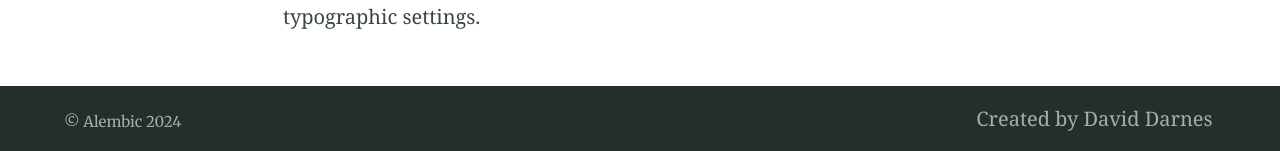
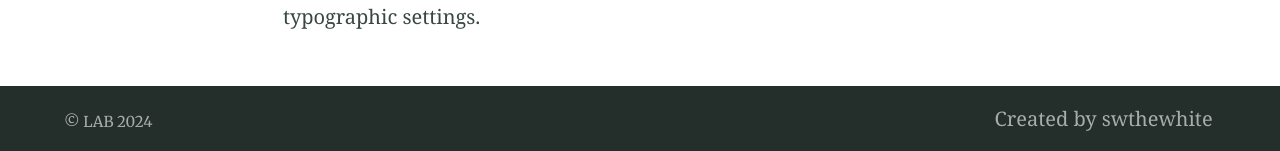
Before and after one commit to A-two-Z/A-two-Z.github.io, a Jekyll site: the page built from index.md, in a window 1280 px wide and 900 px high, scrolled down 4872 px. Shown: the part 746-897 px from the top of the window. Built offline with Jekyll 4.4.1, drawn with Linux system fonts in a browser that asks for light colours; some of the changed text lies outside the part shown.

Commit message:
feat: add authors to _config

```diff
--- a/_config.yml
+++ b/_config.yml
@@ -39,15 +39,15 @@ paginate: 2 # jekyll-paginate > items per page
 paginate_path: blog/page:num # jekyll-paginate > blog page
 jekyll-mentions: https://twitter.com # jekyll-mentions > service used when @replying
 twitter:
-  username: DavidDarnes # jekyll-seo-tag > Owners twitter username
-author: DavidDarnes # jekyll-seo-tag > default author
+  username: swthewhite # jekyll-seo-tag > Owners twitter username
+author: SeungwooBaek # jekyll-seo-tag > default author
 social: # jekyll-seo-tag > social overrides
-  name: David Darnes # jekyll-seo-tag > real name
+  name: Seungwoo Baek # jekyll-seo-tag > real name
   links:  # jekyll-seo-tag > social aliases (sameAs)
-    - https://twitter.com/DavidDarnes
-    - https://www.facebook.com/daviddarnes
-    - https://www.linkedin.com/in/daviddarnes
-    - https://github.com/daviddarnes
+    - https://twitter.com/swthewhite
+    - https://www.facebook.com/swthewhite
+    - https://www.linkedin.com/in/swthewhite
+    - https://github.com/swthewhite
 # markdown: CommonMark # Markdown parse settings, CommonMark performs slightly better an others in build time
 # commonmark:
   # options: ["SMART", "FOOTNOTES"]
@@ -58,7 +58,7 @@ sass:
   style: compressed # Style compression
 permalink: pretty  # Permalink style (/YYYY/MM/DD/page-name/)
 excerpt_separator: <!-- more --> # Marks end of excerpt in posts
-timezone: Europe/London # Timezone for blog posts and alike
+timezone: Asia/Seoul # Timezone for blog posts and alike
 
 # 5. Collections
 collections:
@@ -69,6 +69,8 @@ collections:
     feature_text: |
       Welcome to the blog
     feature_image: "https://picsum.photos/2560/600?image=866"
+  authors:
+    output: true
 
 # 6. Jekyll collections settings
 defaults:
@@ -77,6 +79,12 @@ defaults:
       path: ""
     values:
       image: "/assets/default-social-image.png" # Default image for sharing
+  -
+    scope:
+      path: ""
+      type: "authors"
+    values:
+      layout: author
   -
     scope:
       path: ""
@@ -92,14 +100,14 @@ defaults:
 
 # 7. Site settings
 encoding: utf-8 # Make sure the encoding is right
-lang: en-GB # Set the site language
-title: "Alembic" # Site name or title, also used in jekyll-seo-tag
+lang: ko-KR # Set the site language
+title: "LAB" # Site name or title, also used in jekyll-seo-tag
 logo: "/assets/logos/logo.svg" # Site logo, also used in jekyll-seo-tag
 description: "Alembic is a starting point for Jekyll projects. Rather than starting from scratch, this boilerplate is designed to get the ball rolling immediately" # Site description and default description, also used in jekyll-seo-tag
-url: "https://alembic.darn.es" # Site url, also used in jekyll-seo-tag
+url: "https://mul-ryu.github.io/" # Site url, also used in jekyll-seo-tag
 baseurl: ""
-repo: "https://github.com/daviddarnes/alembic"
-email: "me@daviddarnes.com"
+repo: "https://github.com/Mul-Ryu/mul-ryu.github.io"
+email: "swthewhite@gmail.com"
 # disqus: "alembic-1" # Blog post comments, uncomment the option and set the site ID from your Disqus account
 # date_format: "%-d %B %Y" # Blog post date formatting using placeholder formatting
 # google_analytics: ""
@@ -123,26 +131,24 @@ favicons: # Favicons are also used in the manifest file. Syntax is 'size: path'
 navigation_header:
 - title: Home
   url: /
-- title: Elements
-  url: /elements/
 - title: Blog
   url: /blog/
 - title: Categories
   url: /categories/
+- title: Member
+  url: /member/
 - title: Search
   url: /search/
-- title: Fork Alembic
-  url: https://github.com/daviddarnes/alembic
 
 navigation_footer:
-- title: Created by David Darnes
-  url: https://darn.es
+- title: Created by swthewhite
+  url: https://github.com/swthewhite
 
 social_links: # Appears in sidebar. Set the urls then uncomment and comment out as desired
-  Twitter: https://twitter.com/DavidDarnes
-  LinkedIn: https://www.linkedin.com/in/daviddarnes
-  GitHub: https://github.com/daviddarnes
-  link: https://darn.es
+  Twitter: https://twitter.com/swthewhite
+  LinkedIn: https://www.linkedin.com/in/swthewhite
+  GitHub: https://github.com/swthewhite
+  link: https://swthewhite.github.io
   RSS: /feed.xml
 
 sharing_links: # Appear at the bottom of single blog posts, add as desired. The value can be 'true' or the desired button colour
```
